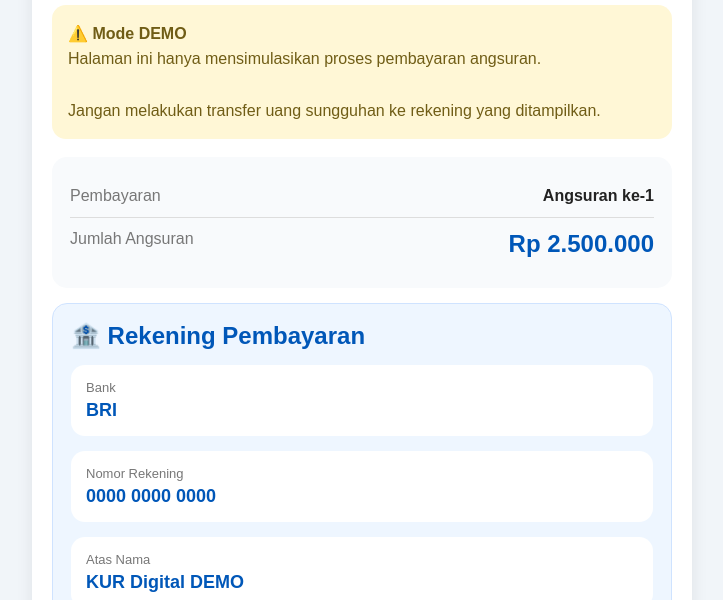
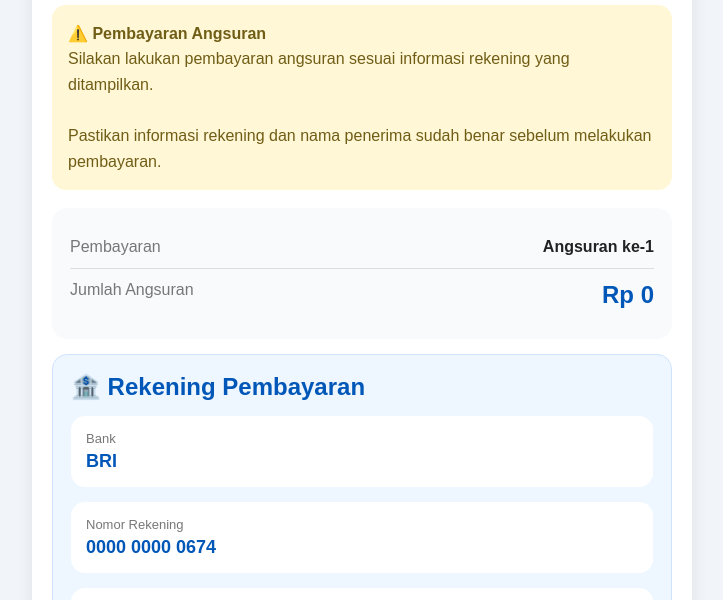
Before and after one commit to sherliimran/kur-digital, a plain HTML site: page frontend/bayar-angsuran.html in a window 1280 px wide. Shown: the part 566-1166 px from the top of the page, without its empty margins (278-1001 px from the left). Drawn offline with Linux system fonts and the light colour scheme.

Commit message:
Update bayar-angsuran.html

```diff
--- a/frontend/bayar-angsuran.html
+++ b/frontend/bayar-angsuran.html
@@ -395,15 +395,15 @@ button{
 
     <div class="info">
 
-        ⚠️ <b>Mode DEMO</b><br>
+        ⚠️ <b>Pembayaran Angsuran</b><br>
 
-        Halaman ini hanya mensimulasikan
-        proses pembayaran angsuran.
+        Silakan lakukan pembayaran angsuran sesuai
+informasi rekening yang ditampilkan.
 
         <br><br>
 
-        Jangan melakukan transfer uang
-        sungguhan ke rekening yang ditampilkan.
+        Pastikan informasi rekening dan nama penerima
+sudah benar sebelum melakukan pembayaran.
 
     </div>
 
@@ -508,18 +508,18 @@ button{
 
             </div>
 
-            <div
-                class="rekening-value"
-                id="atasNamaPembayaran">
+<div
+    class="rekening-value"
+    id="atasNamaPembayaran">
 
-                KUR Digital DEMO
+    KUR Digital
 
-            </div>
+</div>
 
         </div>
 
 
-        <div class="warning-demo">
+        <div class="warning-pembayaran">
 
             ⚠️ Pastikan nama bank, nomor rekening,
             dan nama penerima sudah benar sebelum
@@ -699,10 +699,10 @@ function loadRekeningPembayaran(){
             "BRI",
 
         rekening:
-            "0000 0000 0000",
+            "0000 0000 0674",
 
         atasNama:
-            "KUR Digital DEMO"
+            "KUR Digital"
 
     };
 
@@ -881,8 +881,7 @@ function loadHalaman(){
         jumlah <= 0
     ){
 
-        jumlah =
-            2500000;
+        jumlah = 0;
 
     }
 
@@ -1250,8 +1249,7 @@ function kirimPembayaran(){
         jumlah <= 0
     ){
 
-        jumlah =
-            2500000;
+        jumlah = 0;
 
     }
 
```
